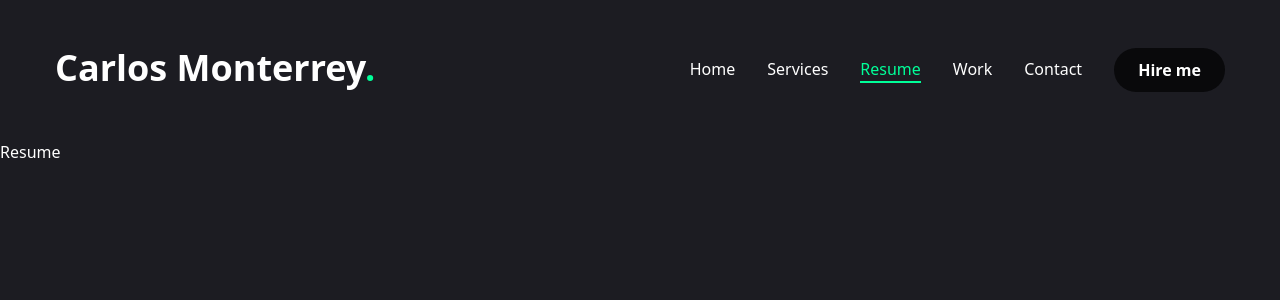
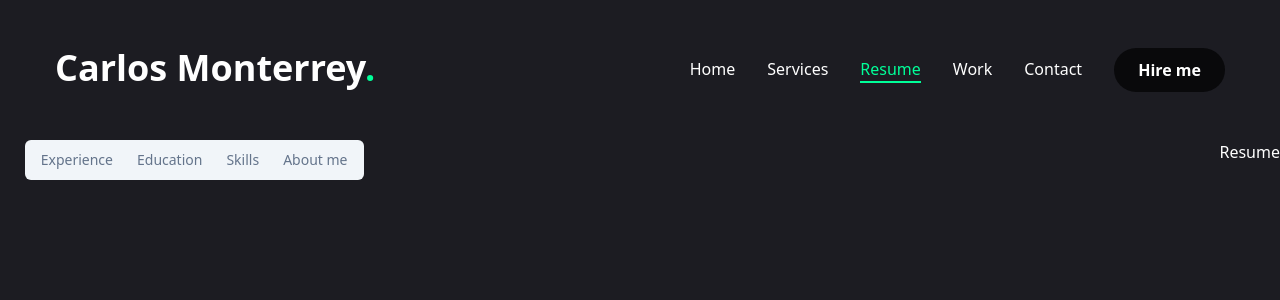
Before and after one commit to carlomonterrey/portafolio, a Next.js app: page /resume in a window 1280 px wide. Shown: the top 300 px of the page. Built offline with nearby package versions, Linux system fonts and the light colour scheme.

Commit message:
Add (resume view) tabs components

```diff
--- a/app/resume/page.tsx
+++ b/app/resume/page.tsx
@@ -81,7 +81,21 @@ const skills={
        animate={{
         opacity:1,
         transition:{delay:2.4,duration:0.4,ease:"easeIn"}
-       }}>
+       }}
+       className='min-h-[80vh] flex item-center justify-center py-12 xl:py-0'>
+        <div className='container mx-auto'>
+          <Tabs defaultValue='experience' className='flex flex-col xl:flex-row gap-[60px]'>
+            <TabsList>
+            <TabsTrigger value={''}>Experience</TabsTrigger>
+            <TabsTrigger value={''}>Education</TabsTrigger>
+
+            <TabsTrigger value={''}>Skills</TabsTrigger>
+
+            <TabsTrigger value={''}>About me</TabsTrigger>
+
+            </TabsList>
+          </Tabs>
+        </div>
          <h1>Resume</h1>
          {/* Contenido de los servicios */}
        </motion.div>
--- a/app/services/page.tsx
+++ b/app/services/page.tsx
@@ -15,8 +15,11 @@ const services=[
      return (
      <section className='min-h-[80vh] flex flex-col justify-center py-12 xl:py-0'>
       <div className="container max-auto">
-        <div
-
+        <motion.div
+        initial={{opacity:0}}
+        animate={{opacity:1,transition:{
+          delay:2.4,duration:0.4,ease:"easeIn"
+        }}}
         className='grid grid-cols-1 md:grid-cols-2 gap-[60px]'>
         {services.map((service:any,index)=>{
           return (
@@ -33,7 +36,7 @@ className='w-full flex justify-between items-center '>
   className='w-[70px] h-[70px] rounded-full
   bg-white group-hover:bg-accent transition-all
   duration-500 flex justify-center items-center
-  hover:-rotate-45' href={service.href}> <BsArrowDownRight className="text-primary text-3xl"/> </a>
+  hover:-rotate-45' href={service.href}> <BsArrowDownRight/> </a>
   </div>
   <h2 className='text-[42px] font-bold leading-none text-white group-hover:text-accent transition-all
   duration-500'>{service.title}</h2>
@@ -42,7 +45,7 @@ className='w-full flex justify-between items-center '>
 
      </div>)
         })}
-        </div>
+        </motion.div>
       </div>
      </section>
      );
```
